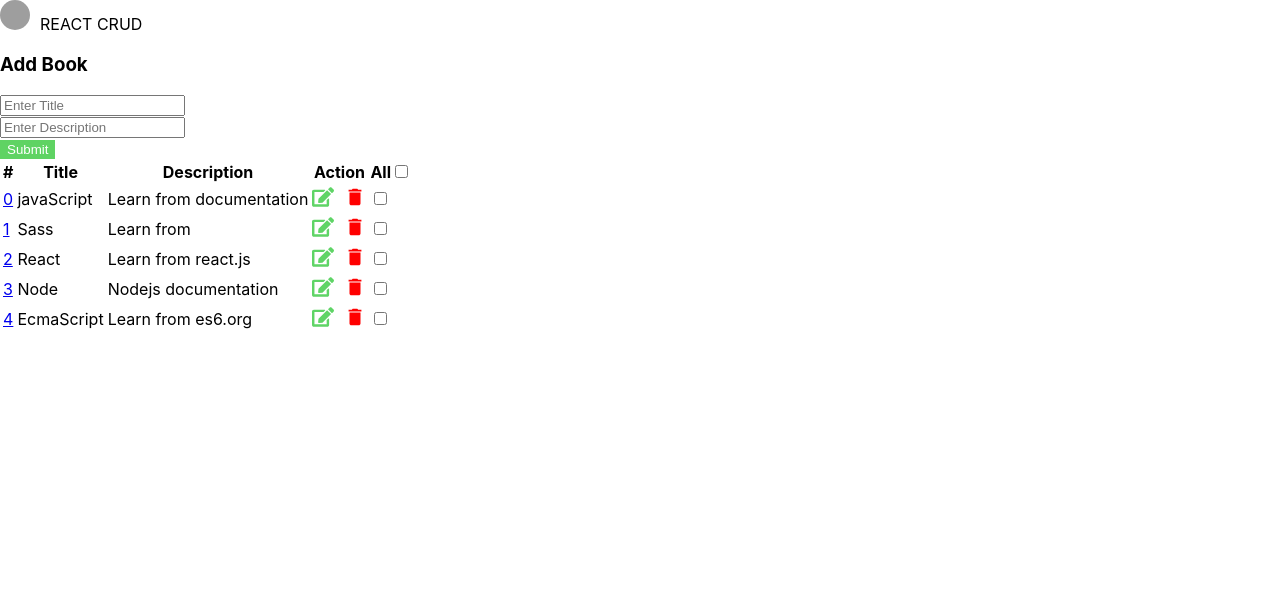
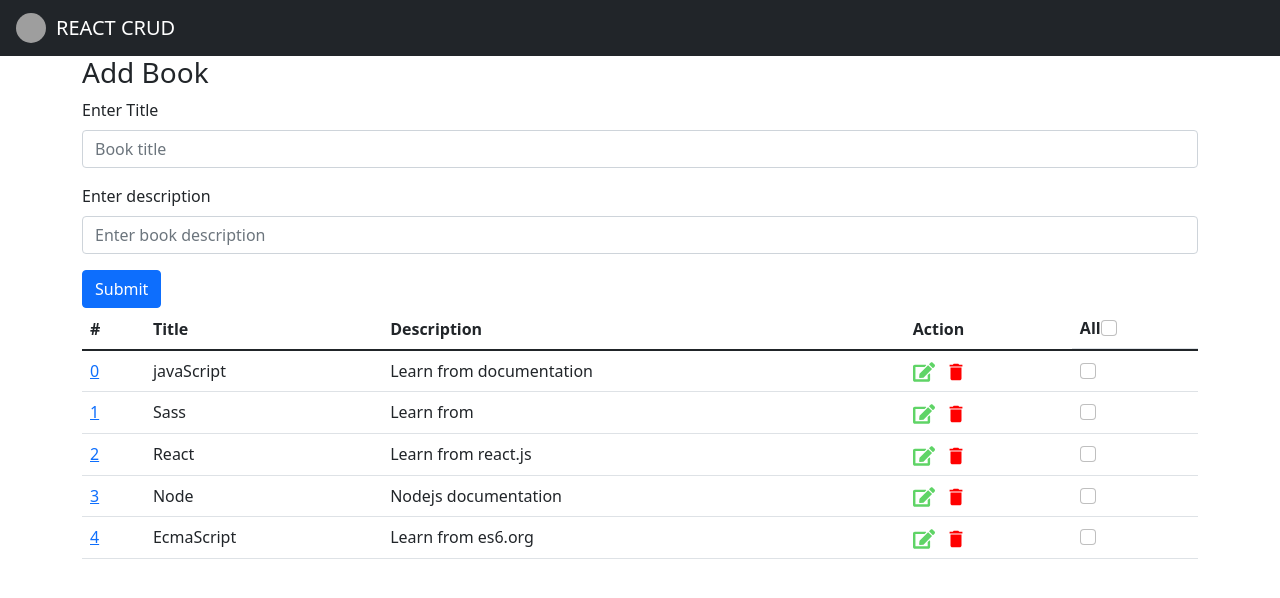
Before and after one commit to akhtarvahid/hooks-redux-crud, a React (Create React App) app: page / in a window 1280 px wide. Shown: the top 598 px of the page. Built offline with nearby package versions, Linux system fonts and the light colour scheme; grey boxes are pictures that could not be loaded.

Commit message:
form elements reorganized

```diff
--- a/src/App.js
+++ b/src/App.js
@@ -5,6 +5,7 @@ import "./App.css";
 import store from "./store";
 import Home from "./components/Home";
 import ListDetails from "./components/ListDetails";
+import 'bootstrap/dist/css/bootstrap.min.css';
 
 function App() {
   return (
--- a/src/components/Create.js
+++ b/src/components/Create.js
@@ -1,33 +1,26 @@
-import React, { useState } from "react";
+import React from "react";
 import { Form, Button } from "react-bootstrap";
 
 function Create({ handleChange, submitForm, state }) {
-  return (
+  return(
     <Form onSubmit={submitForm}>
-      <Form.Group controlId="formBasicTitle">
-        <Form.Control
-          type="text"
-          placeholder="Enter Title"
+     <Form.Group className="mb-3" controlId="formBookTitle">
+      <Form.Label>Enter Title</Form.Label>
+      <Form.Control type="text" placeholder="Book title"
           name="title"
           value={state.title}
-          onChange={handleChange}
-        />
-      </Form.Group>
-
-      <Form.Group controlId="formBasicDescription">
-        <Form.Control
-          type="text"
-          placeholder="Enter Description"
+          onChange={handleChange}/>
+     </Form.Group>
+     <Form.Group className="mb-3" controlId="formBookDescription">
+      <Form.Label>Enter description</Form.Label>
+      <Form.Control type="text" placeholder="Enter book description"
           name="description"
           value={state.description}
-          onChange={handleChange}
-        />
-      </Form.Group>
-      <Button variant="primary" type="submit">
-        Submit
-      </Button>
+          onChange={handleChange}/>
+     </Form.Group>
+     <Button variant="primary" type="submit">Submit</Button>
     </Form>
-  );
+  )
 }
 
 export default Create;
--- a/src/components/Home.js
+++ b/src/components/Home.js
@@ -8,7 +8,7 @@ import ListItem from "./ListItem";
 import { getItems, addItem, updateItem } from "../actions/crudActions";
 import Header from "./Header";
 import Create from "./Create";
-import { Container } from "react-bootstrap";
+import Container from "react-bootstrap/Container";
 import Update from "./Update";
 import Spinner from "../utils/loader/Spinner";
 
```
